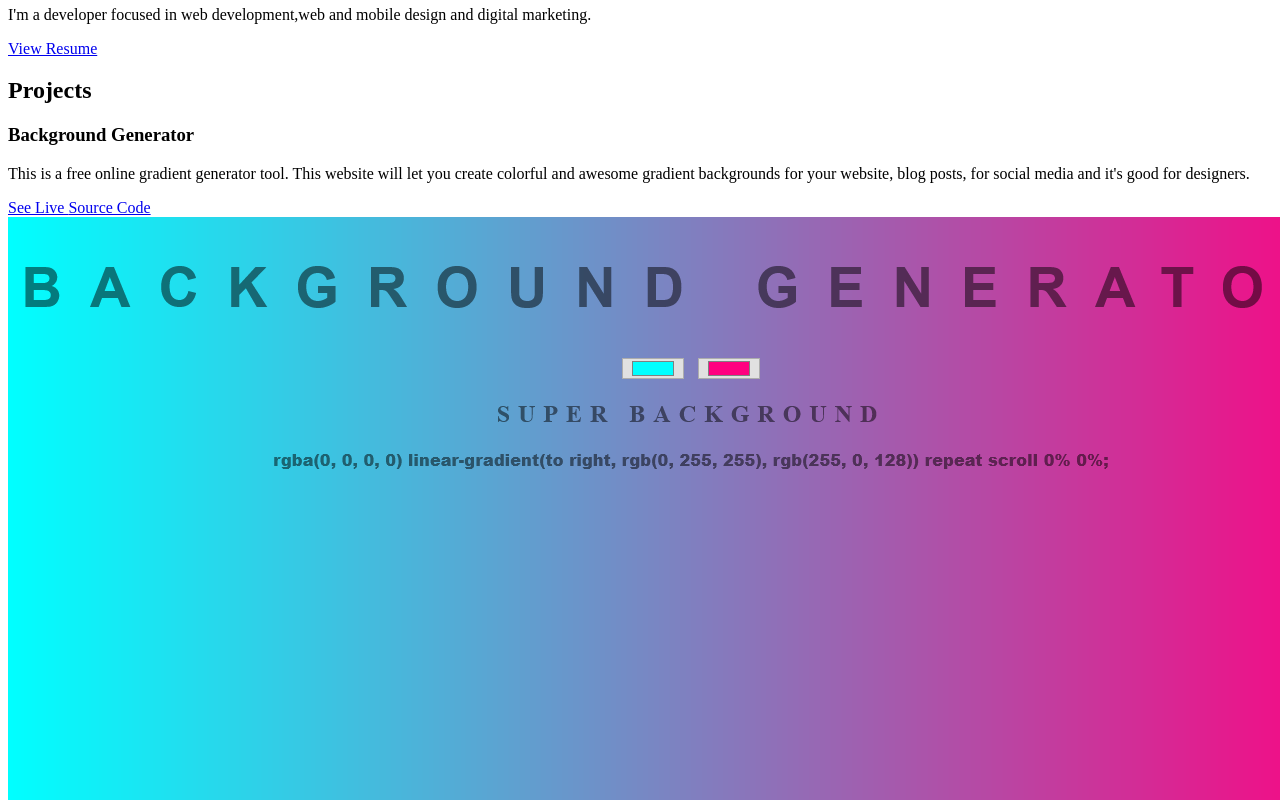
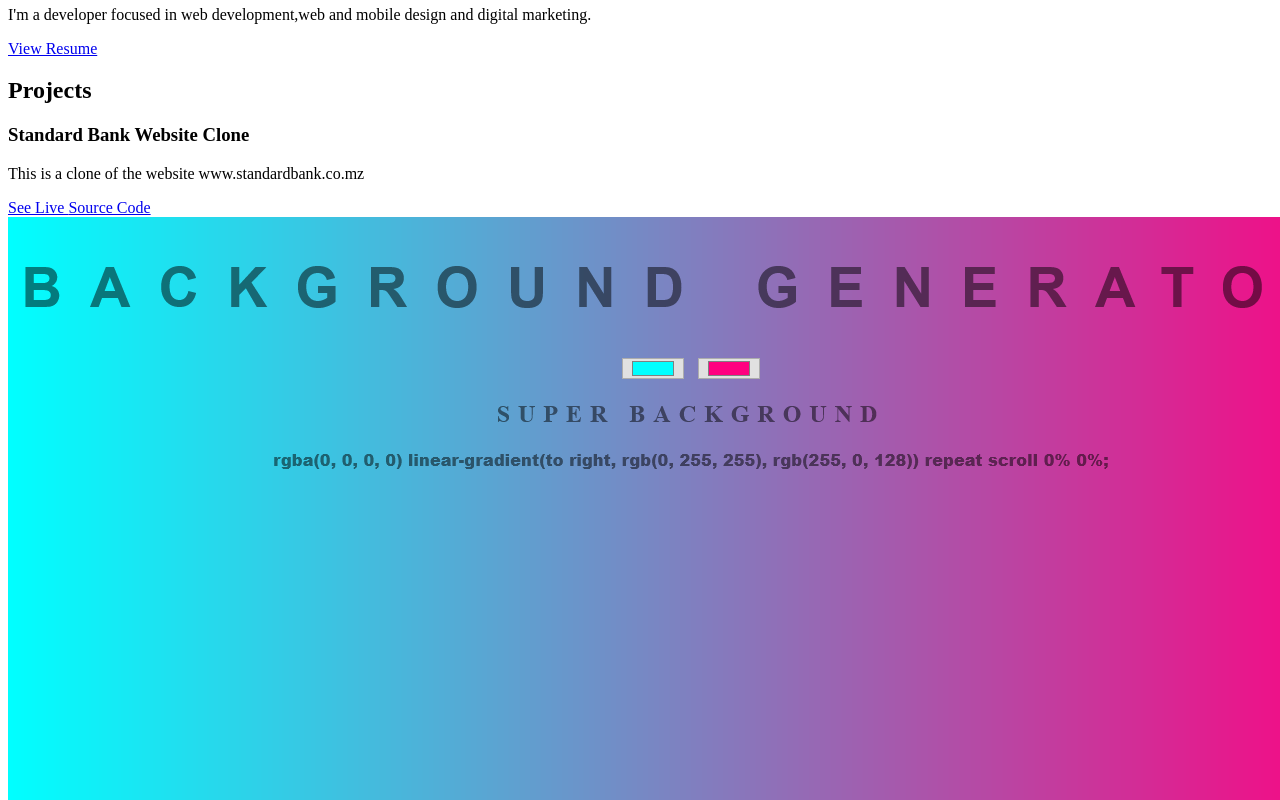
Before and after one commit to wrocson/my-portfolio, a website: page src/template.html in a window 1280 px wide. Shown: the part 700-1500 px from the top of the page. Drawn offline with nearby package versions, Linux system fonts and the light colour scheme.

Commit message:
adding the standard bank clone project

```diff
--- a/src/template.html
+++ b/src/template.html
@@ -105,7 +105,35 @@
             Projects
           </h2>
 
-
+          <!-- Each .row is a project -->
+          <div class="row">
+            <div class="col-lg-4 col-sm-12">
+              <div class="project-wrapper__text">
+                <h3 class="project-wrapper__text-title">Standard Bank Website Clone</h3>
+                <div>
+                  <p class="mb-4">
+                    This is a clone of the website  www.standardbank.co.mz
+                  </p>
+                </div>
+                <a target="_blank" class="cta-btn cta-btn--hero" href="https://wrocson.github.io/background-generator/">
+                  See Live
+                </a>
+                <a target="_blank" class="cta-btn text-color-main" href="#!">
+                  Source Code
+                </a>
+              </div>
+            </div>
+            <div class="col-lg-8 col-sm-12">
+              <div class="project-wrapper__image">
+                <a href="#!" target="_blank">
+                  <div data-tilt class="thumbnail rounded">
+                    <img class="img-fluid" src="./assets/Background-generator.png" />
+                  </div>
+                </a>
+              </div>
+            </div>
+          </div>
+          <!-- /END Project -->
 
           <!-- Each .row is a project -->
           <div class="row">
```
